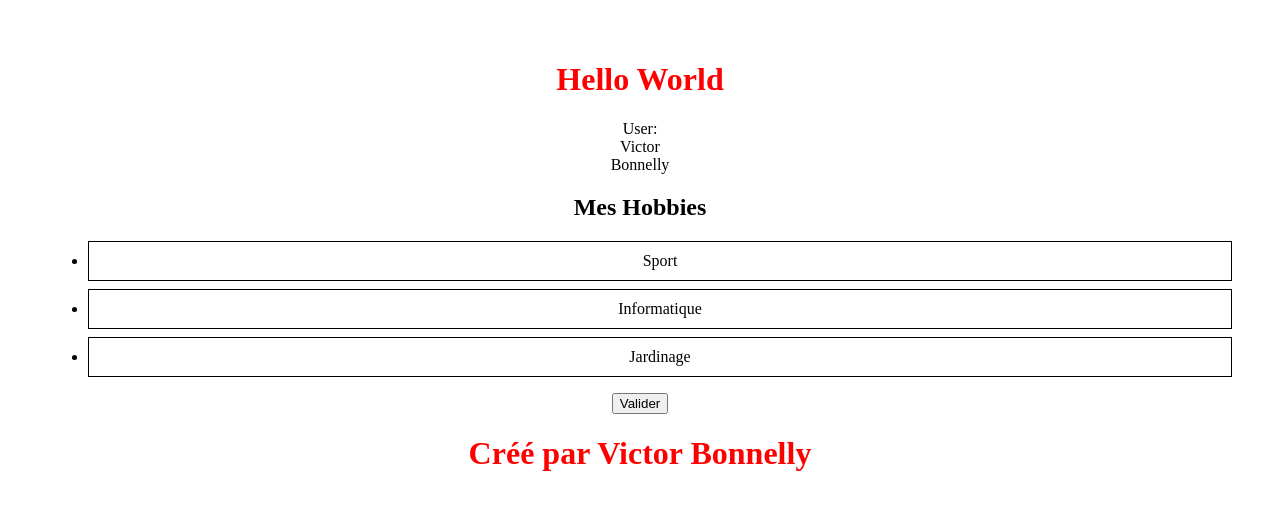
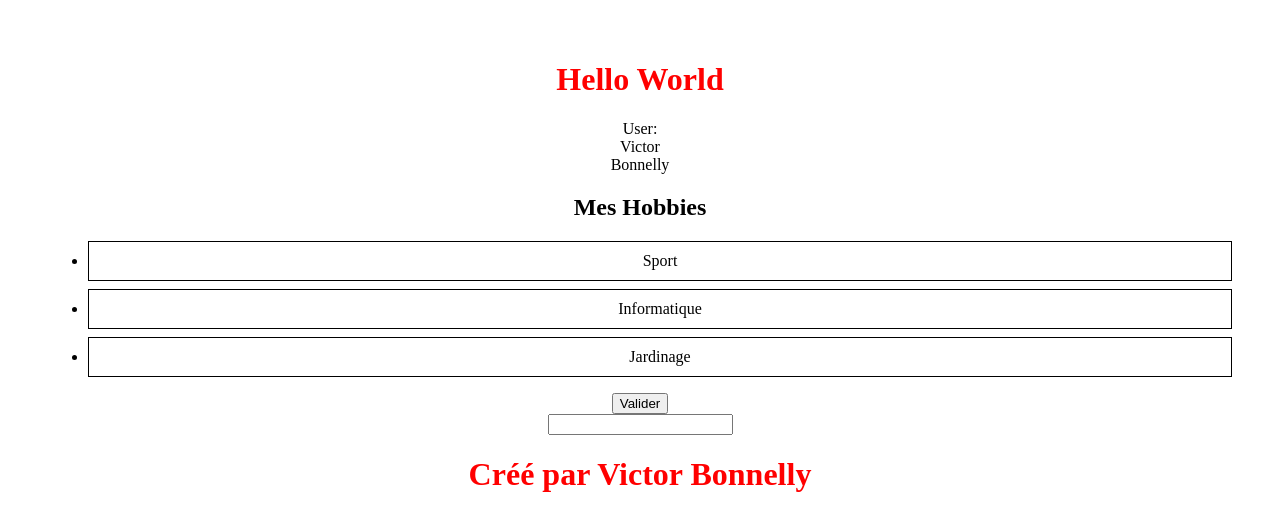
Before and after one commit to Victor-Bonnelly/intro-react, a React (Vite) app: page / in a window 1280 px wide. Shown: the top 530 px of the page. Built offline with nearby package versions, Linux system fonts and the light colour scheme.

Commit message:
exo player

```diff
--- a/src/App.jsx
+++ b/src/App.jsx
@@ -7,12 +7,14 @@ import { Header } from './component/container/header';
 import { Footer } from './component/container/footer';
 import { Bouton } from './component/ui/Bouton/Bouton';
 import { User } from './component/User/user';
+import { Player } from './component/Player/Player';
 function App() {
   return (
     <>
       <Header />
       <User />
       <Bouton />
+      <Player />
       <Footer />
     </>
   )
--- /dev/null
+++ b/src/component/Player/Player.jsx
@@ -0,0 +1,22 @@
+export function Player() {
+    const score = 10;
+    let message = '';
+
+    const handleChange = (event) => {
+        const value = event.target.value;
+        if (value > score) {
+            message = `Vainqueur , score = ${value}`;
+        } else {
+            message = `Perdant , score = ${value}`;
+        }
+
+        console.log(message);
+    };
+
+    return (
+        <div>
+          <input type="text" onChange={handleChange} />
+
+        </div>
+    );
+}
--- a/src/component/User/Hobbies.jsx
+++ b/src/component/User/Hobbies.jsx
@@ -1,7 +1,7 @@
 export function Hobbies() {
     const hobbiesFromDB = [{id: 1, nom: "Sport"}, {id: 2, nom: "Informatique"}, {id: 3, nom: "Jardinage"}];
     return (
-        <hobbies>
+        <div>
             <h2>Mes Hobbies</h2>
             <ul>
                 {hobbiesFromDB.map((hobby) => (
@@ -9,6 +9,6 @@ export function Hobbies() {
                 ))}
 
             </ul>
-        </hobbies>
+        </div>
     );
 }
```
